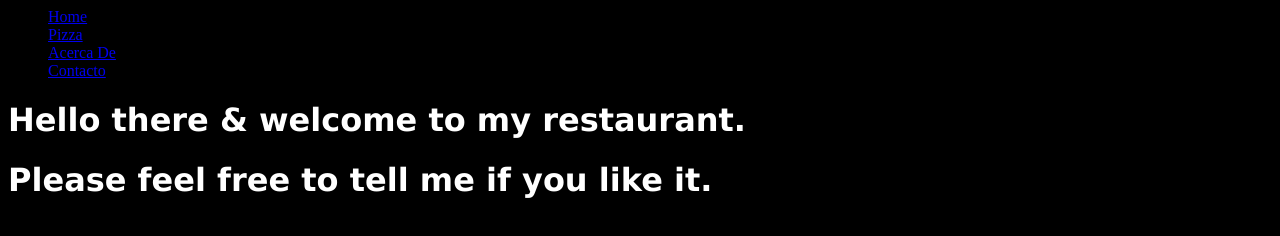
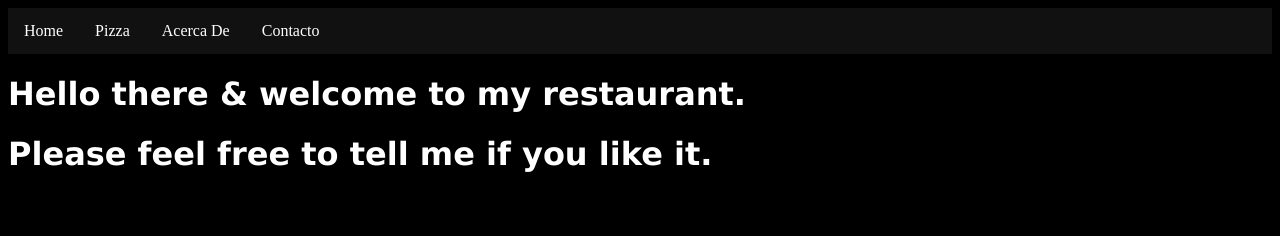
Before and after one commit to Notdiego3019/ProyectoAlpha30, a plain HTML site: page Main file.html in a window 1280 px wide. Drawn offline with Linux system fonts and the light colour scheme.

Commit message:
new files

```diff
--- a/Files/CSS.css
+++ b/Files/CSS.css
@@ -1,6 +1,32 @@
 html {
     background-color: black;
 }
+
+ul {
+    list-style-type: none;
+    margin: 0;
+    padding: 0;
+    overflow: hidden;
+    background-color: #111;
+  }
+
+  li {
+    float: left;
+  }
+
+  li a {
+    display: block;
+    color: white;
+    text-align: center;
+    padding: 14px 16px;
+    text-decoration: none;
+  }
+
+  /* Change the link color to #111 (black) on hover */
+  li a:hover {
+    background-color: #222;
+  }
+
 
 h1,h2,h3,h4,h5 {
     color: white;
```
Also changed, not shown: Acerca.html (added, +11 -0 lines), Contactos.html (added, +11 -0 lines), Pizza.html (added, +11 -0 lines).
